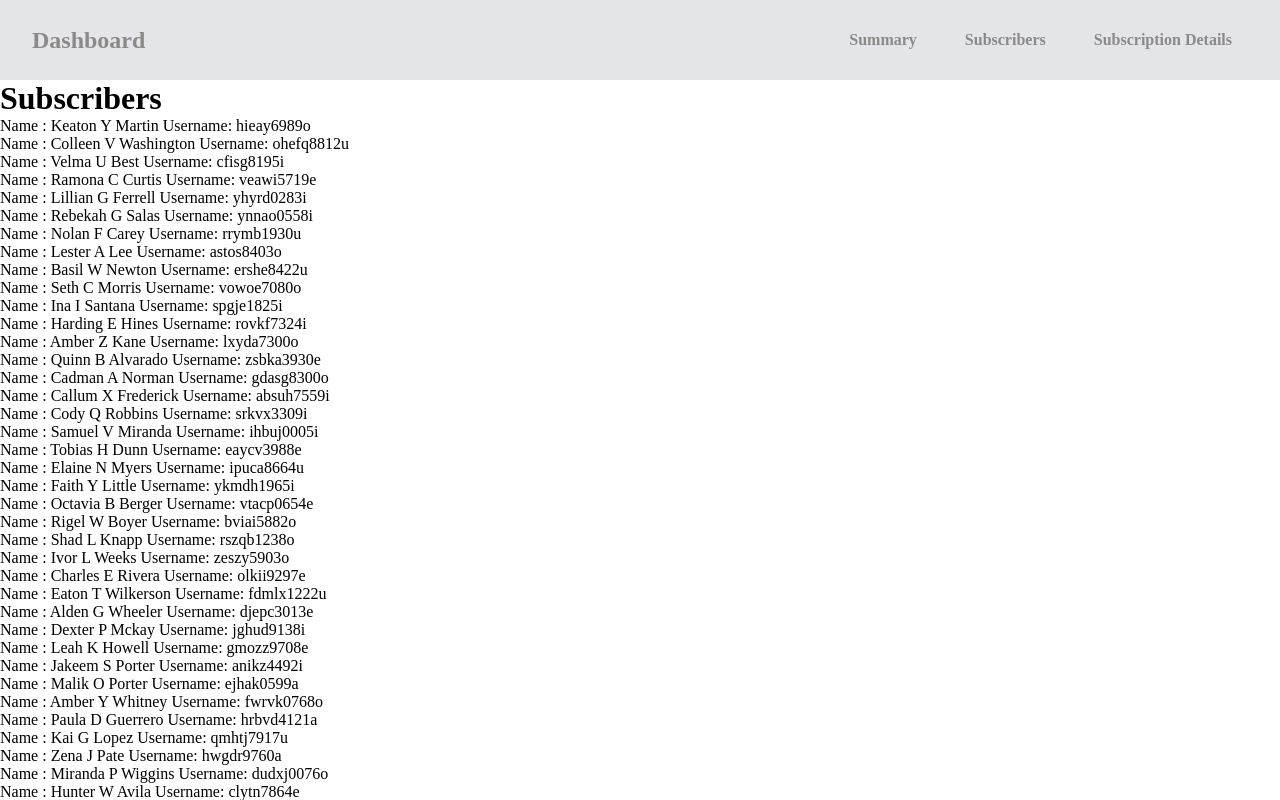
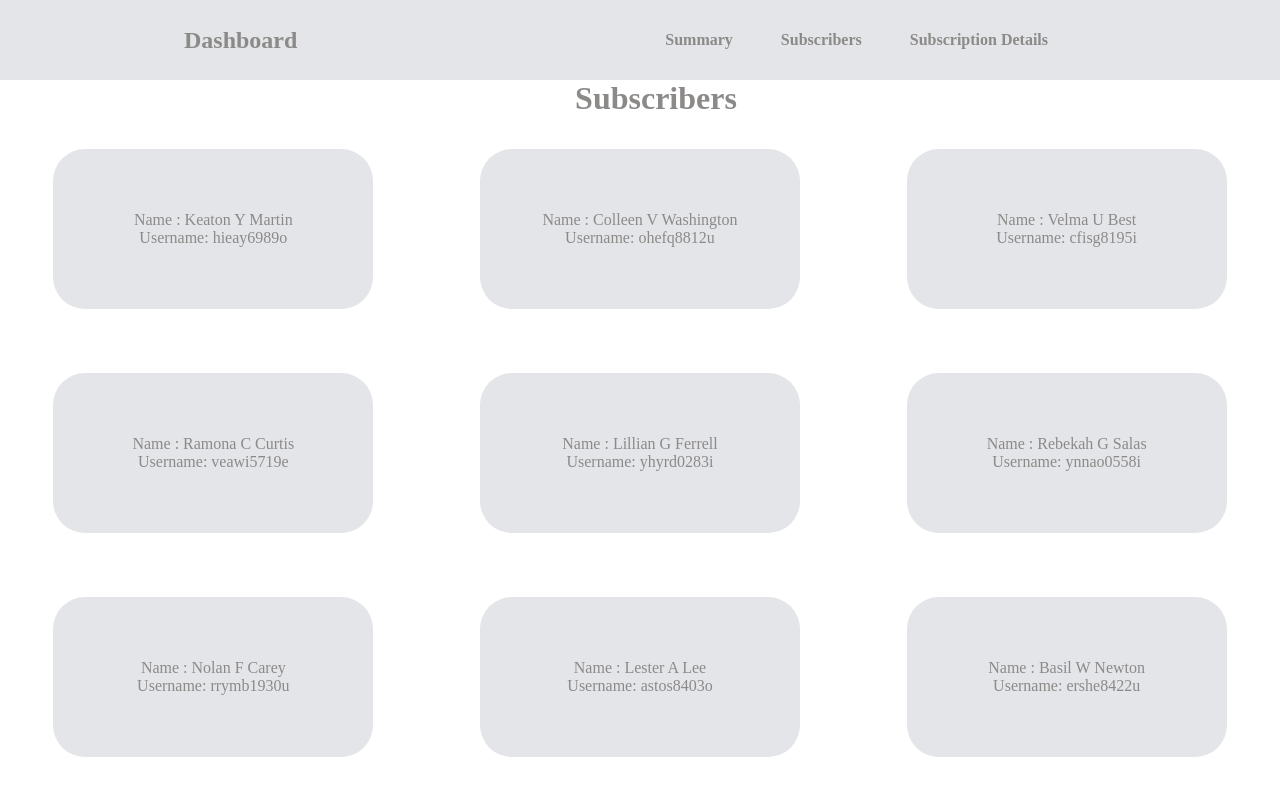
Before and after one commit to MaheshKhatiwada/genius-task, a React (Create React App) app: page /subscribers in a window 1280 px wide. Shown: the top 800 px of the page. Built offline with nearby package versions, Linux system fonts and the light colour scheme; a web font is replaced by a local one.

Commit message:
styled subscribers list

```diff
--- a/src/components/Subscribers.js
+++ b/src/components/Subscribers.js
@@ -1,5 +1,6 @@
 import React from "react";
 import { getSubscribers } from "../common/getSubscribers";
+import "../css/Subscribers.css"
 
 const Subscribers = ({ subscriptions, users }) => {
   const displayData = () => {
@@ -10,7 +11,7 @@ const Subscribers = ({ subscriptions, users }) => {
     const a = subscribers.map((subscriber) => {
       const { first_name, middle_name, last_name, username } = subscriber;
       return (
-        <div>
+        <div className="subscribers__data">
           <span>Name : {`${first_name}  ${middle_name} ${last_name} `}</span>{" "}
           <span> Username: {username}</span>
         </div>
@@ -21,8 +22,8 @@ const Subscribers = ({ subscriptions, users }) => {
 
   return (
       <>
-      <h1>Subscribers</h1>
-  <div>{displayData()}</div>
+      <h1 className="heading">Subscribers</h1>
+  <div className="subscribers">{displayData()}</div>
   </>
   );
 };
--- a/src/css/Header.css
+++ b/src/css/Header.css
@@ -3,12 +3,12 @@
     width: 100vw;
     background:#e3e5e8;
     display:flex;
-    justify-content: space-between;
+    justify-content: space-around;
     flex-wrap: wrap;
     align-items:center
 }
 .header h2{
-    padding:0 0 0 2rem;
+    /* padding:0 0 0 2rem; */
     color:#8c8a89;
     text-decoration: none;
 }
--- /dev/null
+++ b/src/css/Subscribers.css
@@ -0,0 +1,28 @@
+.subscribers{
+   height: auto;
+   width: 100vw;
+   display: flex;
+   flex-wrap: wrap;
+   justify-content: space-around;
+   align-items: center;
+   color:#8c8a89;
+
+}
+
+.subscribers__data{
+    height: 10rem;
+    width: 20rem;
+    background:#e3e5e8;
+    margin: 2rem;
+    display: flex;
+    flex-direction: column;
+    justify-content: center;
+    align-items: center;
+    flex-wrap: wrap;
+    border-radius: 2rem;
+}
+.heading{
+    text-align: center;
+    padding:0 0 0 2rem;
+    color:#8c8a89;
+}
--- a/src/css/Summary.css
+++ b/src/css/Summary.css
@@ -4,7 +4,7 @@
     display: flex;
     flex-direction: row;
     flex-wrap: wrap;
-    justify-content: space-between;
+    justify-content: space-around;
     align-items: center;
     color:#8c8a89;
     font-weight: bold;
@@ -26,4 +26,5 @@
 .summary__heading{
     text-align: center;
     margin: 1rem;
+    color:#8c8a89;
 }
```
